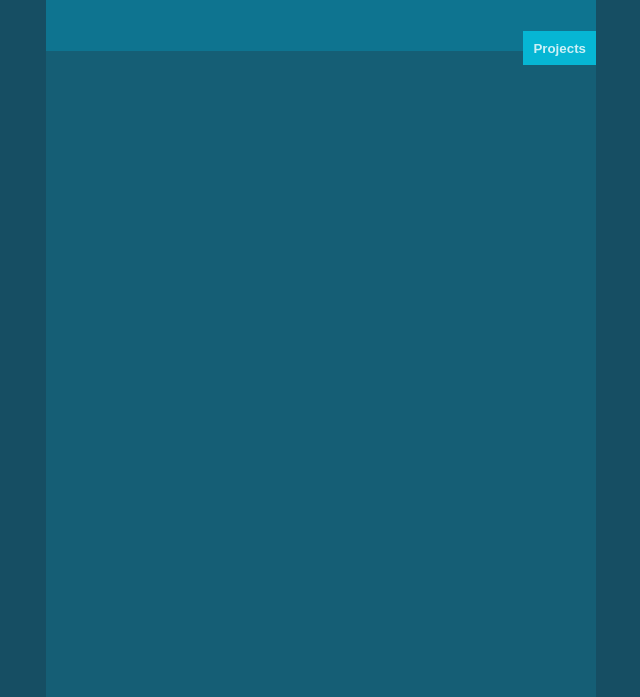
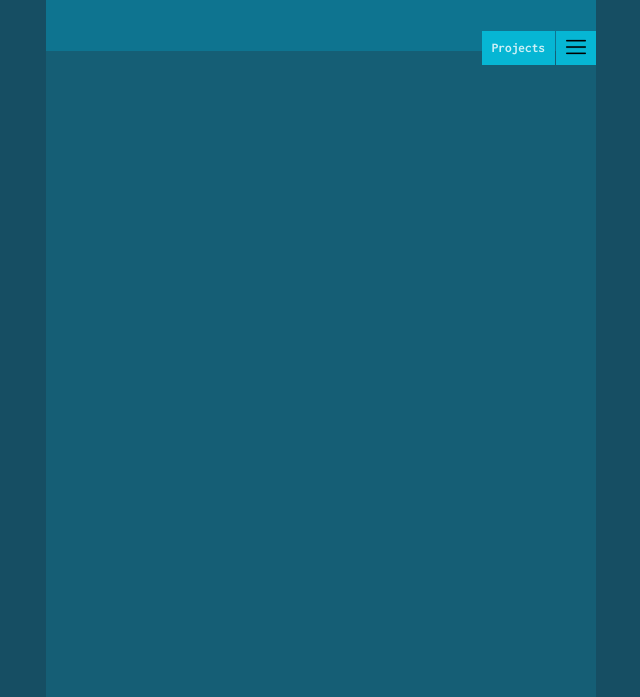
Before and after one commit to Shiielty/todo-list, a website built with webpack: page src/index.html in a window 1280 px wide. Shown: the part 103-800 px from the top of the page, without its empty margins (319-959 px from the left). Built offline with nearby package versions, Linux system fonts and the light colour scheme; a web font is replaced by a local one.

Commit message:
feat(*): finished the header section

```diff
--- a/src/dom.js
+++ b/src/dom.js
@@ -1,3 +1,5 @@
+import Menu from './public/hamburger.png';
+
 const createParagraph = (text) => {
     const p = document.createElement("p");
     p.textContent = text;
@@ -10,16 +12,26 @@ const createHeader = () => {
     const subtitle1 = createParagraph("Good Morning, Shiielty!")
     const subtitle2 = createParagraph("You have 3 task left to do,")
     const subtitle3 = createParagraph("Let's do it!")
-    const project = document.createElement("button");
+    const projectNav = document.createElement("nav");
+    const projectTitle = document.createElement("button");
+    const projectMenu = document.createElement("button");
+
+    const menuIcon = new Image();
+    menuIcon.src = Menu;
 
     title.textContent = "Just Do It List";
-    project.textContent = "Projects"
+    projectTitle.textContent = "Projects"
+
+    projectMenu.appendChild(menuIcon);
+
+    projectNav.appendChild(projectTitle);
+    projectNav.appendChild(projectMenu);
 
     header.appendChild(title);
     header.appendChild(subtitle1);
     header.appendChild(subtitle2);
     header.appendChild(subtitle3);
-    header.appendChild(project);
+    header.appendChild(projectNav);
 
     return header;
 }
--- a/src/style.css
+++ b/src/style.css
@@ -57,25 +57,33 @@ header > p {
     margin: 0 85px;
 }
 
-header > button {
+nav {
     align-self: end;
     position: relative;
     bottom: -34px;
+
+    display: flex;
+    gap: 1px;
+}
+
+header button {
+    height: 34px;
+    padding: 5px 10px;
     border: none;
     background-color: var(--blue);
+    font-family: 'Inconsolata', monospace;
+    font-weight: bold;
     color: var(--white8);
-    height: 34px;
-    padding: 5px 10px;
-    font-weight: bold;
 }
 
-header > button:hover {
+header button:hover {
     background-color: var(--black);
+    cursor: pointer;
 }
 
-.project {
-    background-color: var(--blue);
-    font-family: 'Inconsolata', monospace;
+header img {
+    height: 20px;
+    width: auto;
 }
 
 .task-header {
```
